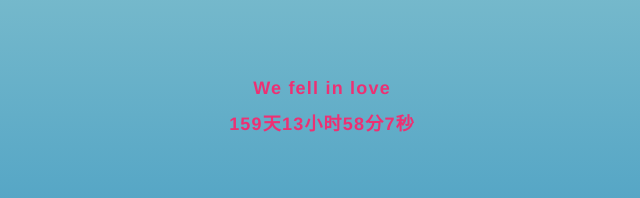
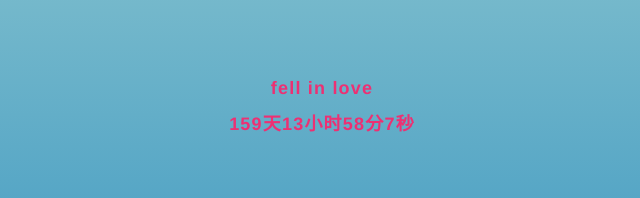
Before and after one commit to muggleW1997/only, a plain HTML site: page index.html in a window 1280 px wide. Shown: the part 560-758 px from the top of the page, 318-958 px from the left. Drawn offline with Linux system fonts and the light colour scheme; animation ran at ten frames a second.

Commit message:
Update index.html

```diff
--- a/index.html
+++ b/index.html
@@ -101,7 +101,7 @@
 </div>
 <canvas class="canvas" width="1820" height="905"></canvas>
 <p class="text" style="color: #ed3073;">
-    We fell in love
+    fell in love
     <br/>
     <span id="span_dt_dt"></span>
 </p>
```
